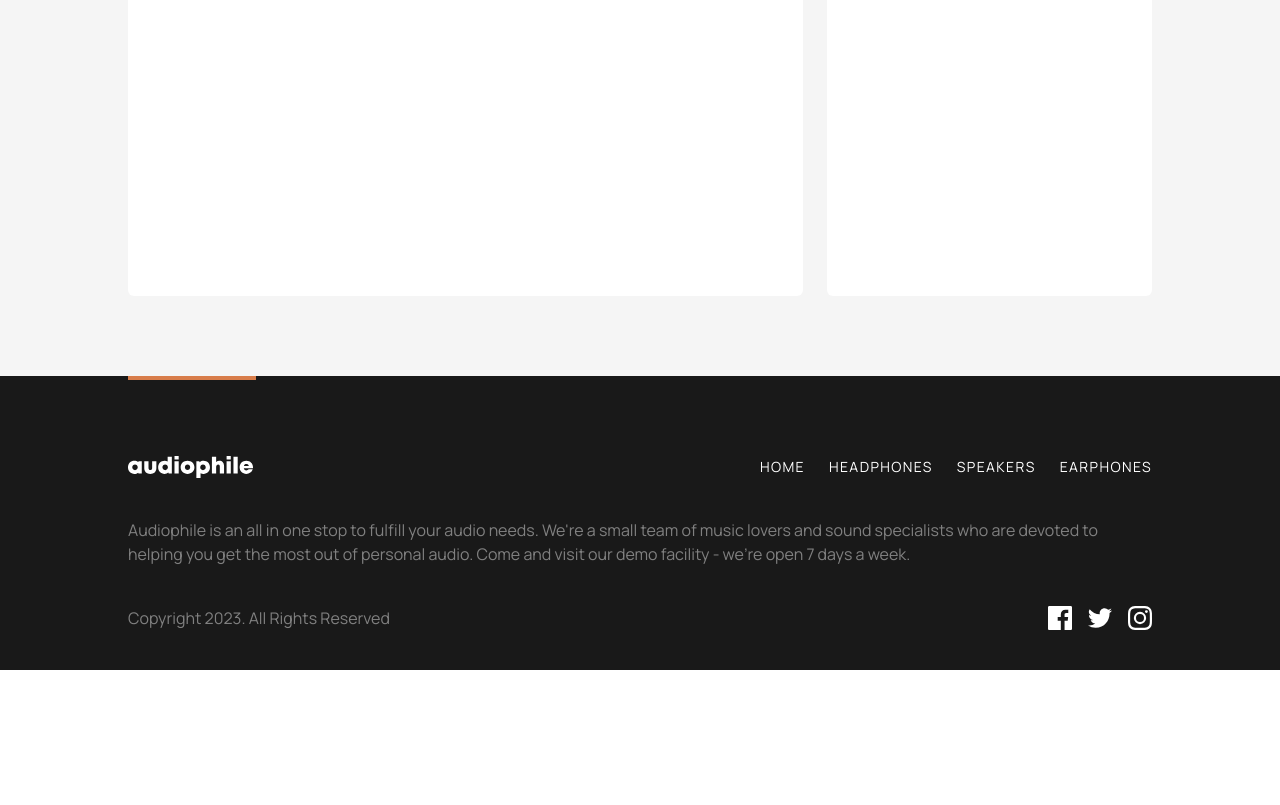
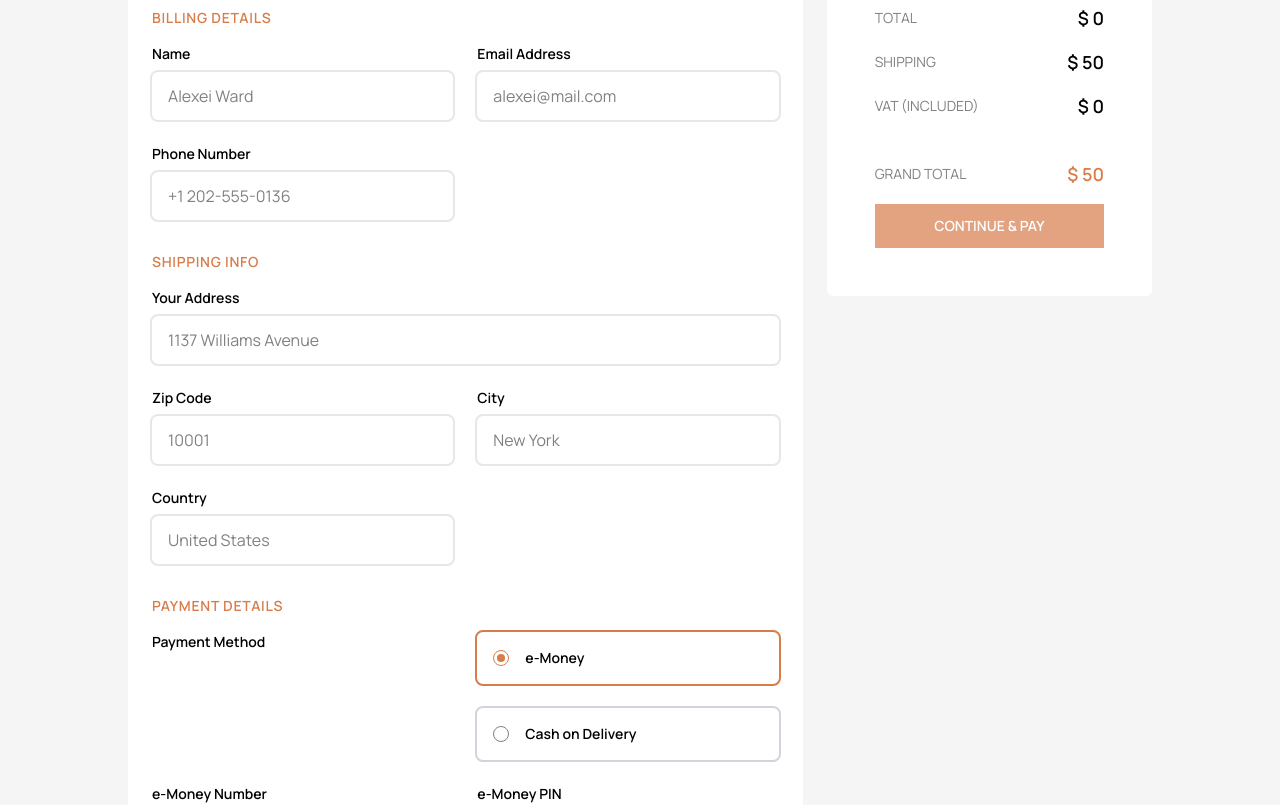
Before and after one commit to Xgiii/audiophile-ecommerce, a Next.js app: page /checkout in a window 1280 px wide. Shown: the part 320-1125 px from the top of the page. Before the commit the page ends 990 px from the top, so only its background shows below. Built offline with nearby package versions, Linux system fonts and the light colour scheme.

Commit message:
checkout page

```diff
--- /dev/null
+++ b/Components/Checkbox.tsx
@@ -0,0 +1,38 @@
+'use client';
+
+import React, { useState } from 'react';
+
+function Checkbox({
+  label,
+  active,
+  onClick,
+}: {
+  label: string;
+  active: boolean;
+  onClick?: () => void;
+}) {
+  return (
+    <div
+      onClick={onClick}
+      className={`w-full py-4 px-4 cursor-pointer transition-all duration-300
+       outline outline-2 rounded-md flex space-x-4 items-center ${
+         active ? 'outline-orange' : 'outline-gray-300'
+       }`}
+    >
+      <div
+        className={`w-4 h-4 rounded-full border flex justify-center items-center ${
+          active ? 'border-orange' : 'border-light-black'
+        } `}
+      >
+        <div
+          className={`${
+            active ? 'w-2 h-2' : 'w-0 h-0'
+          }  rounded-full bg-orange transition-all duration-200`}
+        />
+      </div>
+      <h2 className='text-sm font-semibold'>{label}</h2>
+    </div>
+  );
+}
+
+export default Checkbox;
--- /dev/null
+++ b/Components/CheckoutForm.tsx
@@ -0,0 +1,84 @@
+'use client';
+
+import React, { useState } from 'react';
+import { useForm } from 'react-hook-form';
+import Input from './Input';
+import Checkbox from './Checkbox';
+import Image from 'next/image';
+
+function CheckoutForm() {
+  const [checked, setChecked] = useState(1);
+
+  return (
+    <form className='col-span-2 bg-white rounded-md p-6'>
+      <h2 className='text-[1.65rem] font-semibold uppercase'>checkout</h2>
+      <p className='text-orange uppercase tracking-wider font-semibold text-sm mt-8'>
+        billing details
+      </p>
+      <div className='grid grid-cols-2 gap-6 mt-4'>
+        <Input label='Name' placeholder='Alexei Ward' type='text' />
+        <Input
+          label='Email Address'
+          placeholder='alexei@mail.com'
+          type='email'
+        />
+        <Input label='Phone Number' placeholder='+1 202-555-0136' type='text' />
+      </div>
+      <p className='text-orange uppercase tracking-wider font-semibold text-sm mt-8'>
+        shipping info
+      </p>
+      <div className='grid grid-cols-2 gap-6 mt-4'>
+        <div className='col-span-2'>
+          <Input
+            label='Your Address'
+            placeholder='1137 Williams Avenue'
+            type='text'
+          />
+        </div>
+        <Input label='Zip Code' placeholder='10001' type='text' />
+        <Input label='City' placeholder='New York' type='text' />
+        <Input label='Country' placeholder='United States' type='text' />
+      </div>
+      <p className='text-orange uppercase tracking-wider font-semibold text-sm mt-8'>
+        payment details
+      </p>
+      <div className='grid grid-cols-2 gap-6 mt-4'>
+        <p className='text-sm font-semibold'>Payment Method</p>
+        <Checkbox
+          onClick={() => setChecked(1)}
+          active={checked === 1 ? true : false}
+          label='e-Money'
+        />
+        <div className='col-start-2 w-full'>
+          <Checkbox
+            onClick={() => setChecked(2)}
+            active={checked === 2 ? true : false}
+            label='Cash on Delivery'
+          />
+        </div>
+        {checked === 1 ? (
+          <>
+            <Input label='e-Money Number' placeholder='238521993' type='text' />
+            <Input label='e-Money PIN' placeholder='6891' type='text' />
+          </>
+        ) : (
+          <div className='flex items-center space-x-6 col-span-2'>
+            <Image
+              src='/images/checkout/icon-cash-on-delivery.svg'
+              width={50}
+              height={50}
+              alt='cash on delivery'
+            />
+            <p className='text-light-black text-justify '>
+              The ‘Cash on Delivery’ option enables you to pay in cash when our
+              delivery courier arrives at your residence. Just make sure your
+              address is correct so that your order will not be cancelled.
+            </p>
+          </div>
+        )}
+      </div>
+    </form>
+  );
+}
+
+export default CheckoutForm;
--- /dev/null
+++ b/Components/Input.tsx
@@ -0,0 +1,24 @@
+import React from 'react';
+
+function Input({
+  label,
+  placeholder,
+  type,
+}: {
+  label: string;
+  placeholder: string;
+  type: string;
+}) {
+  return (
+    <div className='flex flex-col space-y-2'>
+      <label className='text-sm font-semibold'>{label}</label>
+      <input
+        type={type}
+        placeholder={placeholder}
+        className='placeholder:text-light-black focus:outline-orange transition-all duration-300 outline outline-2 outline-gray-200 px-4 py-3 rounded-md'
+      />
+    </div>
+  );
+}
+
+export default Input;
--- a/Components/MainBtn.tsx
+++ b/Components/MainBtn.tsx
@@ -14,7 +14,7 @@ function MainBtn({
   return (
     <button
       className={
-        'bg-orange text-white py-3 px-7 uppercase hover:bg-light-orange text-xs sm:text-sm font-semibold tracking-wider' +
+        'bg-orange disabled:bg-orange/70 text-white py-3 px-7 uppercase hover:bg-light-orange text-xs sm:text-sm font-semibold tracking-wider' +
         className
       }
       onClick={onClick}
--- a/Components/Summary.tsx
+++ b/Components/Summary.tsx
@@ -9,7 +9,7 @@ import { useRouter } from 'next/navigation';
 import { totalPrice } from '@/utils';
 
 function Summary() {
-  const router = useRouter();
+  const dispatch = useAppDispatch();
   const cartItems = useAppSelector((state) => state.cart.items);
 
   const price = totalPrice(cartItems);
@@ -18,11 +18,7 @@ function Summary() {
   const grandTotal = price + shipping + vat;
 
   return (
-    <div className='bg-white p-12 xl:p-12 lg:p-6 rounded-md flex flex-col space-y-4'>
-      {cartItems.length === 0 ? (
-        <p className='text-center text-xl text-light-black'>Cart is empty</p>
-      ) : (
-        <>
+    <div className='bg-white p-12 xl:p-12 lg:p-6 rounded-md flex flex-col space-y-4 self-start'>
       <div className='flex justify-between items-center'>
         <h2 className='uppercase text-xl font-semibold'>summary</h2>
       </div>
@@ -41,9 +37,7 @@ function Summary() {
       </div>
       <div className='flex justify-between items-center'>
         <p className='uppercase text-sm text-light-black'>vat (included)</p>
-            <p className='font-semibold text-lg'>
-              $ {vat.toLocaleString('en-US')}
-            </p>
+        <p className='font-semibold text-lg'>$ {vat.toLocaleString('en-US')}</p>
       </div>
       <div className='flex justify-between items-center pt-6'>
         <p className='uppercase text-sm text-light-black'>grand total</p>
@@ -51,11 +45,12 @@ function Summary() {
           $ {grandTotal.toLocaleString('en-US')}
         </p>
       </div>
-          <MainBtn onClick={() => router.push('/checkout')}>
+      <MainBtn
+        disabled={cartItems.length === 0}
+        onClick={() => dispatch(cartActions.removeAll())}
+      >
         continue & pay
       </MainBtn>
-        </>
-      )}
     </div>
   );
 }
--- a/app/checkout/page.tsx
+++ b/app/checkout/page.tsx
@@ -1,5 +1,6 @@
 'use client';
 
+import CheckoutForm from '@/Components/CheckoutForm';
 import Summary from '@/Components/Summary';
 import { useRouter } from 'next/navigation';
 import React from 'react';
@@ -15,10 +16,10 @@ function CheckoutPage() {
       >
         Go Back
       </button>
-      <div className='grid grid-cols-1 lg:grid-cols-3 gap-y-6 lg:gap-6 pb-20'>
-        <div className='col-span-2 bg-white h-96 rounded-md'></div>
+      <form className='grid grid-cols-1 lg:grid-cols-3 gap-y-6 lg:gap-6 pb-20'>
+        <CheckoutForm />
         <Summary />
-      </div>
+      </form>
     </div>
   );
 }
--- a/package.json
+++ b/package.json
@@ -22,6 +22,7 @@
     "postcss": "8.4.23",
     "react": "18.2.0",
     "react-dom": "18.2.0",
+    "react-hook-form": "^7.44.2",
     "react-redux": "^8.0.5",
     "tailwindcss": "3.3.2",
     "typescript": "5.0.4"
```
Also changed, not shown: 1 other file (tests, documents, lock files or other folders). Lines whose indentation alone changed are shown as unchanged.
